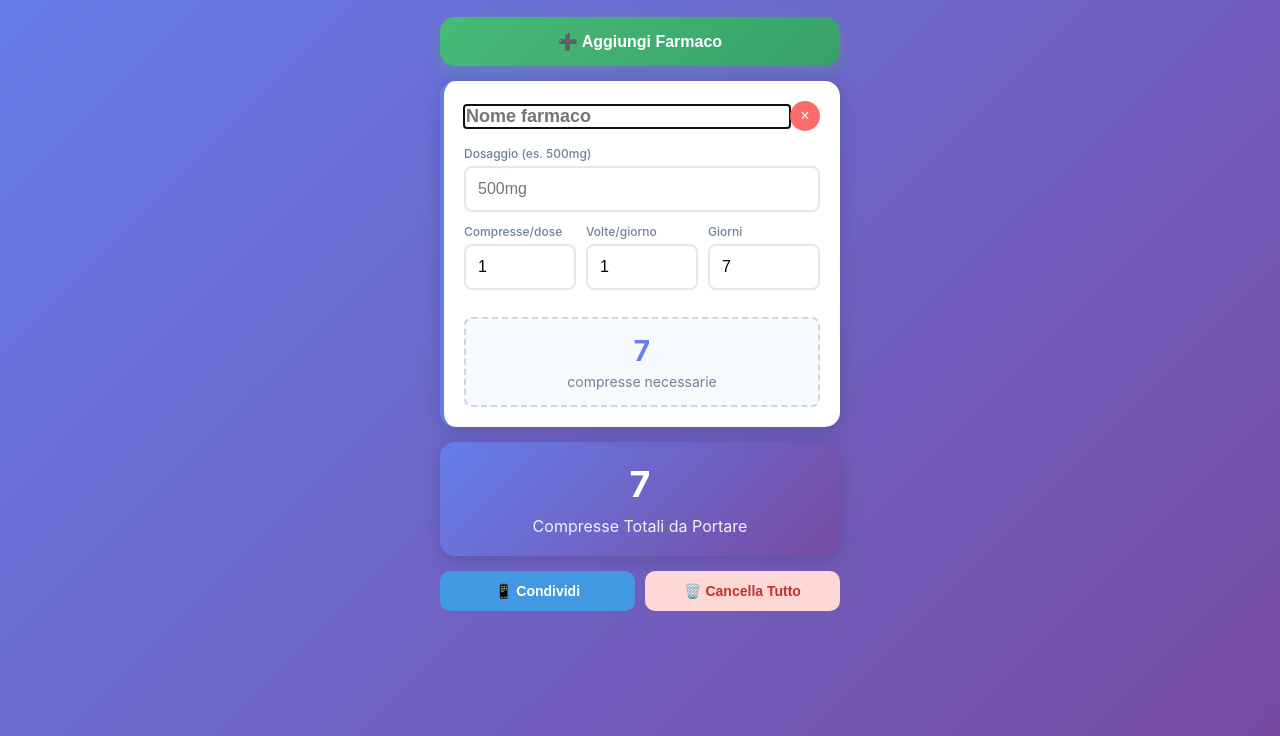
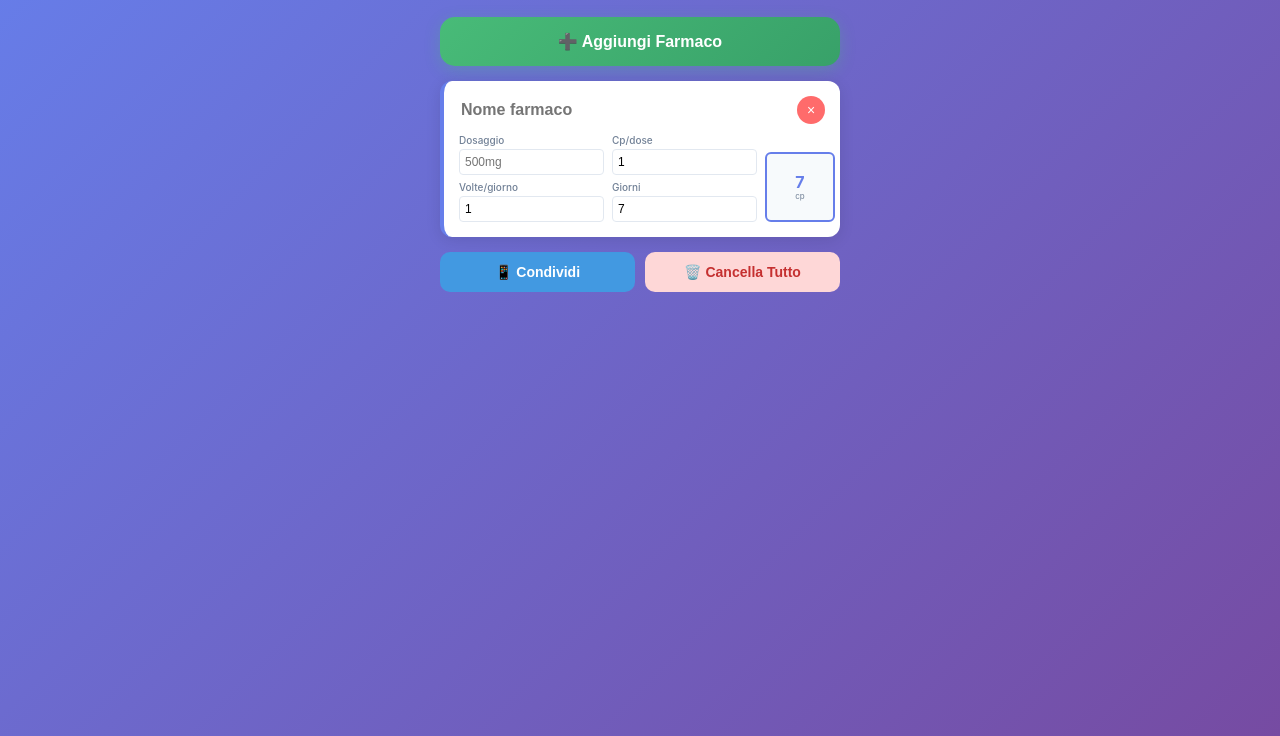
Before and after one commit to occhi0/farmaci-travel, a plain HTML site: page index.html in a window 1280 px wide. Both pictures are taken after a click on the button "➕ Aggiungi Farmaco". Shown: the part 64-800 px from the top of the page. Drawn offline with Linux system fonts and the light colour scheme.

Commit message:
Update index.html

```diff
--- a/index.html
+++ b/index.html
@@ -37,10 +37,10 @@
         }
         .card {
             background: white;
-            border-radius: 15px;
-            padding: 20px;
-            margin-bottom: 15px;
-            box-shadow: 0 4px 20px rgba(0,0,0,0.15);
+            border-radius: 12px;
+            padding: 15px;
+            margin-bottom: 12px;
+            box-shadow: 0 3px 15px rgba(0,0,0,0.1);
         }
         .farmaco-card {
             position: relative;
@@ -50,71 +50,90 @@
             display: flex;
             justify-content: space-between;
             align-items: center;
-            margin-bottom: 15px;
+            margin-bottom: 10px;
         }
         .farmaco-nome {
-            font-size: 18px;
+            font-size: 16px;
             font-weight: 600;
             color: #2d3748;
             flex: 1;
+            border: none;
+            background: none;
+            outline: none;
         }
         .remove-btn {
             background: #ff6b6b;
             color: white;
             border: none;
             border-radius: 50%;
-            width: 30px;
-            height: 30px;
-            font-size: 16px;
+            width: 28px;
+            height: 28px;
+            font-size: 14px;
             cursor: pointer;
             display: flex;
             align-items: center;
             justify-content: center;
+            flex-shrink: 0;
+        }
+        .farmaco-content {
+            display: grid;
+            grid-template-columns: 0.5fr 0.5fr 60px;
+            gap: 8px;
+            align-items: end;
+        }
+        .inputs-left {
+            display: grid;
+            grid-template-rows: 1fr 1fr;
+            gap: 6px;
+        }
+        .inputs-right {
+            display: grid;
+            grid-template-rows: 1fr 1fr;
+            gap: 6px;
         }
         .input-group {
-            margin-bottom: 12px;
+            display: flex;
+            flex-direction: column;
         }
         .input-label {
-            font-size: 12px;
+            font-size: 10px;
             color: #718096;
             font-weight: 500;
-            margin-bottom: 5px;
-            display: block;
+            margin-bottom: 3px;
         }
         .input-field {
+            padding: 5px;
+            border: 1px solid #e2e8f0;
+            border-radius: 4px;
+            font-size: 12px;
+            outline: none;
+            transition: border-color 0.2s;
             width: 100%;
-            padding: 12px;
-            border: 2px solid #e2e8f0;
-            border-radius: 8px;
-            font-size: 16px;
-            transition: border-color 0.2s;
         }
         .input-field:focus {
-            outline: none;
             border-color: #667eea;
         }
-        .input-row {
-            display: grid;
-            grid-template-columns: 1fr 1fr 1fr;
-            gap: 10px;
-        }
-        .result {
+        .result-box {
             background: #f7fafc;
-            border-radius: 8px;
-            padding: 15px;
-            text-align: center;
-            margin-top: 15px;
-            border: 2px dashed #cbd5e0;
+            border: 2px solid #667eea;
+            border-radius: 6px;
+            width: 70px;
+            height: 70px;
+            display: flex;
+            flex-direction: column;
+            align-items: center;
+            justify-content: center;
         }
         .result-number {
-            font-size: 28px;
+            font-size: 16px;
             font-weight: bold;
             color: #667eea;
-            margin-bottom: 5px;
+            line-height: 1;
         }
         .result-text {
-            font-size: 14px;
+            font-size: 8px;
             color: #718096;
+            margin-top: 1px;
         }
         .add-btn {
             background: linear-gradient(135deg, #48bb78, #38a169);
@@ -128,20 +147,6 @@
             cursor: pointer;
             box-shadow: 0 4px 15px rgba(72, 187, 120, 0.3);
             margin-bottom: 15px;
-        }
-        .total-card {
-            background: linear-gradient(135deg, #667eea, #764ba2);
-            color: white;
-            text-align: center;
-        }
-        .total-number {
-            font-size: 36px;
-            font-weight: bold;
-            margin-bottom: 10px;
-        }
-        .total-text {
-            font-size: 16px;
-            opacity: 0.9;
         }
         .actions {
             display: grid;
@@ -179,11 +184,32 @@
                 padding: 5px;
             }
             .card {
-                padding: 15px;
+                padding: 10px;
             }
-            .input-row {
-                grid-template-columns: 1fr;
-                gap: 8px;
+            .farmaco-content {
+                grid-template-columns: 1fr 1fr 50px;
+                gap: 6px;
+            }
+            .inputs-left, .inputs-right {
+                gap: 4px;
+            }
+            .result-box {
+                width: 50px;
+                height: 45px;
+            }
+            .result-number {
+                font-size: 14px;
+            }
+            .result-text {
+                font-size: 7px;
+            }
+            .input-field {
+                padding: 4px;
+                font-size: 11px;
+            }
+            .input-label {
+                font-size: 9px;
+                margin-bottom: 2px;
             }
         }
     </style>
@@ -201,11 +227,6 @@
 
         <div id="farmaciContainer">
             <!-- I farmaci verranno aggiunti qui -->
-        </div>
-
-        <div class="card total-card" id="totalCard" style="display: none;">
-            <div class="total-number" id="totalNumber">0</div>
-            <div class="total-text">Compresse Totali da Portare</div>
         </div>
 
         <div class="actions" id="actions" style="display: none;">
@@ -233,34 +254,35 @@
 
             farmacoDiv.innerHTML = `
                 <div class="farmaco-header">
-                    <input type="text" class="farmaco-nome" placeholder="Nome farmaco"
-                           onchange="updateCalculations()" style="border: none; background: none; font-size: 18px; font-weight: 600;">
+                    <input type="text" class="farmaco-nome" placeholder="Nome farmaco" onchange="updateCalculations()">
                     <button class="remove-btn" onclick="removeFarmaco('farmaco_${farmaciCount}')">×</button>
                 </div>
 
+                <div class="farmaco-content">
+                    <div class="inputs-left">
                         <div class="input-group">
-                    <label class="input-label">Dosaggio (es. 500mg)</label>
+                            <label class="input-label">Dosaggio</label>
                             <input type="text" class="input-field" placeholder="500mg" onchange="updateCalculations()">
-                </div>
-
-                <div class="input-row">
-                    <div class="input-group">
-                        <label class="input-label">Compresse/dose</label>
-                        <input type="number" class="input-field" value="1" min="0.5" step="0.5" onchange="updateCalculations()">
                         </div>
                         <div class="input-group">
                             <label class="input-label">Volte/giorno</label>
                             <input type="number" class="input-field" value="1" min="1" onchange="updateCalculations()">
+                        </div>
+                    </div>
+                    <div class="inputs-right">
+                        <div class="input-group">
+                            <label class="input-label">Cp/dose</label>
+                            <input type="number" class="input-field" value="1" min="0.5" step="0.5" onchange="updateCalculations()">
                         </div>
                         <div class="input-group">
                             <label class="input-label">Giorni</label>
                             <input type="number" class="input-field" value="7" min="1" onchange="updateCalculations()">
                         </div>
                     </div>
-
-                <div class="result">
+                    <div class="result-box">
                         <div class="result-number">7</div>
-                    <div class="result-text">compresse necessarie</div>
+                        <div class="result-text">cp</div>
+                    </div>
                 </div>
             `;
 
@@ -268,7 +290,6 @@
             updateVisibility();
             updateCalculations();
 
-            // Focus sul nome del farmaco
             setTimeout(() => {
                 farmacoDiv.querySelector('.farmaco-nome').focus();
             }, 100);
@@ -283,7 +304,6 @@
 
         function updateCalculations() {
             const farmaci = document.querySelectorAll('.farmaco-card');
-            let totalCompresse = 0;
 
             farmaci.forEach(farmaco => {
                 const inputs = farmaco.querySelectorAll('input[type="number"]');
@@ -294,25 +314,19 @@
                 const totale = compressePerDose * volteAlGiorno * giorni;
                 const resultDiv = farmaco.querySelector('.result-number');
                 resultDiv.textContent = totale;
-
-                totalCompresse += totale;
             });
-
-            document.getElementById('totalNumber').textContent = totalCompresse;
         }
 
         function updateVisibility() {
             const hasFarmaci = document.querySelectorAll('.farmaco-card').length > 0;
 
             document.getElementById('emptyState').style.display = hasFarmaci ? 'none' : 'block';
-            document.getElementById('totalCard').style.display = hasFarmaci ? 'block' : 'none';
             document.getElementById('actions').style.display = hasFarmaci ? 'grid' : 'none';
         }
 
         function exportData() {
             const farmaci = document.querySelectorAll('.farmaco-card');
             let text = "🧳 FARMACI PER IL VIAGGIO\n\n";
-            let totalCompresse = 0;
 
             farmaci.forEach((farmaco, index) => {
                 const nome = farmaco.querySelector('.farmaco-nome').value || `Farmaco ${index + 1}`;
@@ -326,11 +340,7 @@
                 text += `💊 ${nome}`;
                 if (dosaggio) text += ` (${dosaggio})`;
                 text += `\n   ${compressePerDose} cp × ${volteAlGiorno}/die × ${giorni} gg = ${totale} compresse\n\n`;
-
-                totalCompresse += totale;
             });
-
-            text += `📊 TOTALE: ${totalCompresse} compresse da portare`;
 
             if (navigator.share) {
                 navigator.share({
@@ -352,7 +362,6 @@
             }
         }
 
-        // Inizializza
         updateVisibility();
     </script>
 </body>
```
Lines whose indentation alone changed are shown as unchanged.
